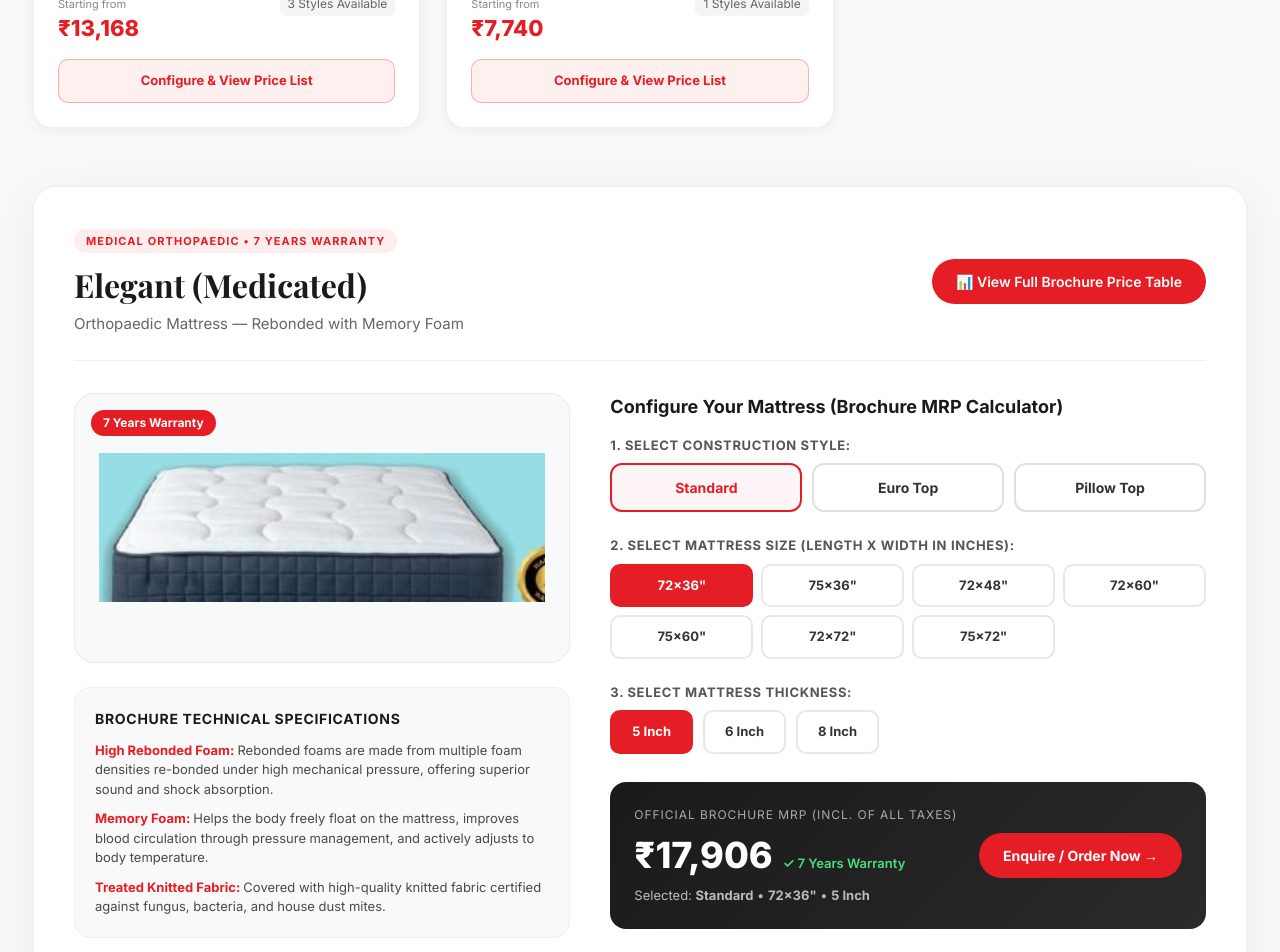
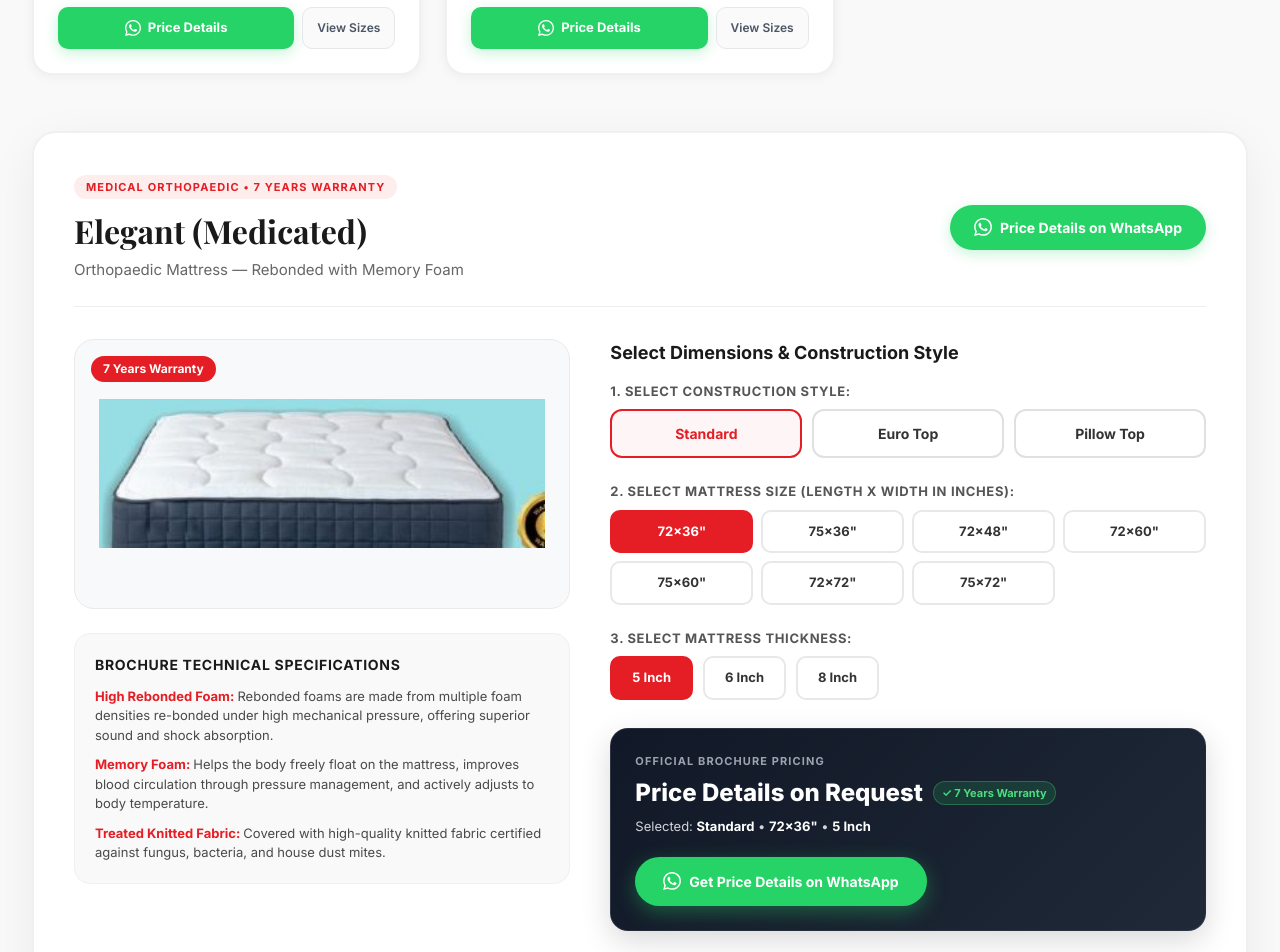
Before and after one commit to alinajaleelkavungal/topsleepmatress, a Next.js app: page / in a window 1280 px wide. Shown: the part 4140-5092 px from the top of the page. Built offline with nearby package versions, Linux system fonts and the light colour scheme; a web font is replaced by a local one.

Commit message:
removed productprice

```diff
--- a/components/ProductsSection.tsx
+++ b/components/ProductsSection.tsx
@@ -23,6 +23,31 @@
   name: string
   thicknesses: string[]
   prices: Record<string, Record<string, number>>
+}
+
+// Business WhatsApp Configuration
+// Note: Replace this placeholder number with your actual Business WhatsApp number (including country code, no '+' or spaces, e.g. '919876543210')
+export const BUSINESS_WHATSAPP_NUMBER = '910000000000'
+
+export function getProductWhatsAppUrl(productName: string, configDetails?: string) {
+  const text = configDetails
+    ? `Hello TopSleep, I would like to get the price details and availability for *${productName}* (${configDetails}).`
+    : `Hello TopSleep, I would like to get the price details for *${productName}*.`
+  return `https://wa.me/${BUSINESS_WHATSAPP_NUMBER}?text=${encodeURIComponent(text)}`
+}
+
+export function WhatsAppIcon({ size = 16, color = 'currentColor' }: { size?: number; color?: string }) {
+  return (
+    <svg
+      width={size}
+      height={size}
+      viewBox="0 0 24 24"
+      fill={color}
+      style={{ display: 'inline-block', verticalAlign: 'middle', flexShrink: 0 }}
+    >
+      <path d="M.057 24l1.687-6.163c-1.041-1.804-1.588-3.849-1.587-5.946.003-6.556 5.338-11.891 11.893-11.891 3.181.001 6.167 1.24 8.413 3.488 2.245 2.248 3.481 5.236 3.48 8.414-.003 6.557-5.338 11.892-11.893 11.892-1.99-.001-3.951-.5-5.688-1.448l-6.305 1.654zm6.597-3.807c1.676.995 3.276 1.591 5.392 1.592 5.448 0 9.886-4.434 9.889-9.885.002-5.462-4.415-9.89-9.881-9.892-5.452 0-9.887 4.434-9.889 9.884-.001 2.225.651 3.891 1.746 5.634l-.999 3.648 3.742-.981zm11.387-5.464c-.074-.124-.272-.198-.57-.347-.297-.149-1.758-.868-2.031-.967-.272-.099-.47-.149-.669.149-.198.297-.768.967-.941 1.165-.173.198-.347.223-.644.074-.297-.149-1.255-.462-2.39-1.475-.883-.788-1.48-1.761-1.653-2.059-.173-.297-.018-.458.13-.606.134-.133.297-.347.446-.521.151-.172.2-.296.3-.495.099-.198.05-.372-.025-.521-.075-.148-.669-1.611-.916-2.206-.242-.579-.487-.501-.669-.51l-.57-.01c-.198 0-.52.074-.792.372s-1.04 1.016-1.04 2.479 1.065 2.876 1.213 3.074c.149.198 2.095 3.2 5.076 4.487.709.306 1.263.489 1.694.626.712.226 1.36.194 1.872.118.571-.085 1.758-.719 2.006-1.413.248-.695.248-1.29.173-1.414z"/>
+    </svg>
+  )
 }
 
 export interface Product {
@@ -593,26 +618,41 @@
                 </p>
               </div>
 
-              <button
-                id="toggle-brochure-table-btn"
-                onClick={() => setShowPriceTable(!showPriceTable)}
+              <a
+                href={getProductWhatsAppUrl(
+                  selectedProduct.name,
+                  `Style: ${activeStyle.name}, Size: ${selectedSize}", Thickness: ${selectedThickness}`
+                )}
+                target="_blank"
+                rel="noopener noreferrer"
+                id="header-whatsapp-quote-btn"
                 style={{
-                  background: showPriceTable ? '#1A1A1A' : '#E51D24',
+                  background: '#25D366',
                   color: '#fff',
                   border: 'none',
                   borderRadius: '50px',
                   padding: '12px 24px',
-                  fontWeight: 600,
+                  fontWeight: 700,
                   fontSize: '14px',
-                  cursor: 'pointer',
+                  textDecoration: 'none',
                   display: 'inline-flex',
                   alignItems: 'center',
                   gap: '8px',
-                  transition: 'all 0.2s',
+                  boxShadow: '0 4px 14px rgba(37, 211, 102, 0.25)',
+                  transition: 'all 0.2s ease',
+                }}
+                onMouseEnter={(e) => {
+                  ;(e.currentTarget as HTMLElement).style.background = '#20BA5A'
+                  ;(e.currentTarget as HTMLElement).style.transform = 'translateY(-1px)'
+                }}
+                onMouseLeave={(e) => {
+                  ;(e.currentTarget as HTMLElement).style.background = '#25D366'
+                  ;(e.currentTarget as HTMLElement).style.transform = 'translateY(0)'
                 }}
               >
-                📊 {showPriceTable ? 'Hide Brochure Price Table' : 'View Full Brochure Price Table'}
-              </button>
+                <WhatsAppIcon size={18} />
+                <span>Price Details on WhatsApp</span>
+              </a>
             </div>
 
             {/* Main Interactive Grid: Left Image & Specs, Right Price Calculator */}
@@ -684,7 +724,7 @@
               {/* Right Column: Size, Style, Thickness Selectors & Live Price */}
               <div>
                 <h4 style={{ fontSize: '18px', fontWeight: 700, color: '#1A1A1A', marginBottom: '16px' }}>
-                  Configure Your Mattress (Brochure MRP Calculator)
+                  Select Dimensions &amp; Construction Style
                 </h4>
 
                 {/* Step 1: Select Style (Standard, Euro Top, Pillow Top) */}
@@ -788,13 +828,85 @@
                   </div>
                 </div>
 
-                {/* Price Display Card */}
+                {/* Price Inquiry Card */}
                 <div
                   style={{
-                    background: 'linear-gradient(135deg, #1A1A1A 0%, #2A2A2A 100%)',
+                    background: 'linear-gradient(135deg, #111827 0%, #1F2937 100%)',
                     color: '#fff',
+                    borderRadius: '18px',
+                    padding: '24px',
+                    display: 'flex',
+                    alignItems: 'center',
+                    justifyContent: 'space-between',
+                    flexWrap: 'wrap',
+                    gap: '20px',
+                    border: '1px solid rgba(255,255,255,0.08)',
+                    boxShadow: '0 10px 30px rgba(0,0,0,0.15)',
+                  }}
+                >
+                  <div>
+                    <div style={{ color: '#9CA3AF', fontSize: '11px', fontWeight: 700, textTransform: 'uppercase', letterSpacing: '0.1em', marginBottom: '6px' }}>
+                      Official Brochure Pricing
+                    </div>
+                    <div style={{ display: 'flex', alignItems: 'center', gap: '10px', marginBottom: '6px' }}>
+                      <span style={{ fontSize: '24px', fontWeight: 800, color: '#fff' }}>
+                        Price Details on Request
+                      </span>
+                      <span style={{ background: 'rgba(37, 211, 102, 0.15)', color: '#4ADE80', border: '1px solid rgba(74, 222, 128, 0.3)', fontSize: '11px', fontWeight: 700, padding: '3px 8px', borderRadius: '20px' }}>
+                        ✓ {selectedProduct.warranty}
+                      </span>
+                    </div>
+                    <div style={{ color: '#D1D5DB', fontSize: '13px', lineHeight: 1.5 }}>
+                      Selected: <strong style={{ color: '#fff' }}>{activeStyle.name}</strong> &bull; <strong style={{ color: '#fff' }}>{selectedSize}&quot;</strong> &bull; <strong style={{ color: '#fff' }}>{selectedThickness}</strong>
+                    </div>
+                  </div>
+
+                  <a
+                    href={getProductWhatsAppUrl(
+                      selectedProduct.name,
+                      `Style: ${activeStyle.name}, Size: ${selectedSize}", Thickness: ${selectedThickness}`
+                    )}
+                    target="_blank"
+                    rel="noopener noreferrer"
+                    id="configurator-whatsapp-btn"
+                    style={{
+                      background: '#25D366',
+                      color: '#fff',
+                      padding: '14px 28px',
+                      borderRadius: '50px',
+                      fontWeight: 700,
+                      fontSize: '14px',
+                      textDecoration: 'none',
+                      transition: 'all 0.2s ease',
+                      display: 'inline-flex',
+                      alignItems: 'center',
+                      gap: '8px',
+                      boxShadow: '0 6px 20px rgba(37, 211, 102, 0.35)',
+                    }}
+                    onMouseEnter={(e) => {
+                      ;(e.currentTarget as HTMLElement).style.background = '#20BA5A'
+                      ;(e.currentTarget as HTMLElement).style.transform = 'translateY(-2px)'
+                    }}
+                    onMouseLeave={(e) => {
+                      ;(e.currentTarget as HTMLElement).style.background = '#25D366'
+                      ;(e.currentTarget as HTMLElement).style.transform = 'translateY(0)'
+                    }}
+                  >
+                    <WhatsAppIcon size={18} />
+                    <span>Get Price Details on WhatsApp</span>
+                  </a>
+                </div>
+              </div>
+            </div>
+
+            {/* WhatsApp Catalog Inquiry Box */}
+            <div
+              style={{
+                marginTop: '32px',
+                background: 'linear-gradient(135deg, #F0FDF4 0%, #FFFFFF 100%)',
+                border: '1.5px solid #BBF7D0',
                 borderRadius: '16px',
-                    padding: '24px',
+                padding: '24px 28px',
                 display: 'flex',
                 alignItems: 'center',
                 justifyContent: 'space-between',
@@ -803,144 +915,36 @@
               }}
             >
               <div>
-                    <div style={{ color: '#AAA', fontSize: '12px', textTransform: 'uppercase', letterSpacing: '0.08em', marginBottom: '4px' }}>
-                      Official Brochure MRP (Incl. of All Taxes)
+                <h4 style={{ fontSize: '16px', fontWeight: 700, color: '#14532D', marginBottom: '4px', display: 'flex', alignItems: 'center', gap: '8px' }}>
+                  <span>📲</span> Looking for Complete Brochure &amp; Custom Size Quotations?
+                </h4>
+                <p style={{ fontSize: '13px', color: '#166534', margin: 0, lineHeight: 1.5 }}>
+                  Chat directly with our official TopSleep sales team on WhatsApp for wholesale pricing, bespoke dimensions, and current promotions.
+                </p>
               </div>
-                    <div style={{ display: 'flex', alignItems: 'baseline', gap: '10px' }}>
-                      <span style={{ fontSize: '36px', fontWeight: 800, color: '#fff' }}>
-                        ₹{currentPrice.toLocaleString()}
-                      </span>
-                      <span style={{ color: '#4ADE80', fontSize: '13px', fontWeight: 600 }}>
-                        ✓ {selectedProduct.warranty}
-                      </span>
-                    </div>
-                    <div style={{ color: '#bbb', fontSize: '13px', marginTop: '4px' }}>
-                      Selected: <strong>{activeStyle.name}</strong> &bull; <strong>{selectedSize}&quot;</strong> &bull; <strong>{selectedThickness}</strong>
-                    </div>
-                  </div>
-
-                  <div style={{ display: 'flex', gap: '10px' }}>
               <a
-                      href="#contact"
+                href={getProductWhatsAppUrl(selectedProduct.name, 'Full Brochure & Custom Size Quotation')}
+                target="_blank"
+                rel="noopener noreferrer"
                 style={{
-                        background: '#E51D24',
+                  background: '#16A34A',
                   color: '#fff',
-                        padding: '12px 24px',
+                  padding: '10px 20px',
                   borderRadius: '50px',
                   fontWeight: 700,
-                        fontSize: '14px',
+                  fontSize: '13px',
                   textDecoration: 'none',
+                  display: 'inline-flex',
+                  alignItems: 'center',
+                  gap: '6px',
+                  boxShadow: '0 4px 12px rgba(22, 163, 74, 0.25)',
                   transition: 'all 0.2s',
-                        display: 'inline-block',
-                      }}
-                      onMouseEnter={(e) => {
-                        ;(e.currentTarget as HTMLElement).style.background = '#C8161D'
-                      }}
-                      onMouseLeave={(e) => {
-                        ;(e.currentTarget as HTMLElement).style.background = '#E51D24'
                 }}
               >
-                      Enquire / Order Now →
+                <WhatsAppIcon size={16} />
+                <span>Chat on WhatsApp</span>
               </a>
             </div>
-                </div>
-              </div>
-            </div>
-
-            {/* Collapsible Full Brochure MRP Price Table */}
-            {showPriceTable && (
-              <div
-                style={{
-                  marginTop: '40px',
-                  borderTop: '2px dashed #E0E0E0',
-                  paddingTop: '32px',
-                }}
-              >
-                <div style={{ display: 'flex', alignItems: 'center', justifyContent: 'space-between', marginBottom: '16px' }}>
-                  <h4 style={{ fontSize: '20px', fontWeight: 700, color: '#1A1A1A' }}>
-                    Official Maximum Retail Price (MRP) Table &mdash; {selectedProduct.name}
-                  </h4>
-                  <span style={{ fontSize: '13px', color: '#666' }}>All amounts in Indian Rupees (₹) Inclusive of All Taxes</span>
-                </div>
-
-                <div style={{ overflowX: 'auto' }}>
-                  <table
-                    style={{
-                      width: '100%',
-                      borderCollapse: 'collapse',
-                      fontSize: '13px',
-                      textAlign: 'center',
-                    }}
-                  >
-                    <thead>
-                      <tr style={{ background: '#1A1A1A', color: '#fff' }}>
-                        <th style={{ padding: '12px 8px', border: '1px solid #333' }}>SIZE</th>
-                        {selectedProduct.styles.map((st) => (
-                          <th
-                            key={st.name}
-                            colSpan={st.thicknesses.length}
-                            style={{
-                              padding: '12px 8px',
-                              border: '1px solid #333',
-                              background: '#E51D24',
-                            }}
-                          >
-                            {st.name.toUpperCase()}
-                          </th>
-                        ))}
-                      </tr>
-                      <tr style={{ background: '#F2F2F2', color: '#333', fontWeight: 700 }}>
-                        <th style={{ padding: '10px 8px', border: '1px solid #E0E0E0' }}>Length x Width</th>
-                        {selectedProduct.styles.map((st) =>
-                          st.thicknesses.map((th) => (
-                            <th key={st.name + th} style={{ padding: '10px 8px', border: '1px solid #E0E0E0' }}>
-                              {th}
-                            </th>
-                          ))
-                        )}
-                      </tr>
-                    </thead>
-                    <tbody>
-                      {selectedProduct.sizes.map((sz, rowIdx) => (
-                        <tr
-                          key={sz}
-                          style={{
-                            background: rowIdx % 2 === 0 ? '#fff' : '#FBFBFB',
-                          }}
-                        >
-                          <td style={{ padding: '10px 8px', fontWeight: 700, border: '1px solid #E0E0E0', background: '#F7F7F7' }}>
-                            {sz}
-                          </td>
-                          {selectedProduct.styles.map((st) =>
-                            st.thicknesses.map((th) => {
-                              const p = st.prices[sz]?.[th]
-                              const isHighlighted =
-                                selectedSize === sz &&
-                                activeStyle.name === st.name &&
-                                selectedThickness === th
-                              return (
-                                <td
-                                  key={st.name + th}
-                                  style={{
-                                    padding: '10px 8px',
-                                    border: '1px solid #E0E0E0',
-                                    fontWeight: isHighlighted ? 800 : 500,
-                                    color: isHighlighted ? '#fff' : '#1A1A1A',
-                                    background: isHighlighted ? '#E51D24' : 'transparent',
-                                  }}
-                                >
-                                  {p ? `₹${p.toLocaleString()}` : '—'}
-                                </td>
-                              )
-                            })
-                          )}
-                        </tr>
-                      ))}
-                    </tbody>
-                  </table>
-                </div>
-              </div>
-            )}
           </div>
         </div>
       </div>
@@ -1075,37 +1079,85 @@
           ))}
         </ul>
 
-        {/* Price & Action */}
+        {/* Price on Request & Action */}
         <div style={{ marginTop: 'auto', paddingTop: '14px', borderTop: '1px solid #F0F0F0' }}>
-          <div style={{ display: 'flex', alignItems: 'baseline', justifyContent: 'space-between', marginBottom: '14px' }}>
-            <div>
-              <span style={{ fontSize: '11px', color: '#888', display: 'block' }}>Starting from</span>
-              <span style={{ fontSize: '22px', fontWeight: 800, color: '#E51D24' }}>
-                ₹{product.basePrice.toLocaleString()}
+          <div style={{ display: 'flex', alignItems: 'center', justifyContent: 'space-between', marginBottom: '14px' }}>
+            <span
+              style={{
+                display: 'inline-flex',
+                alignItems: 'center',
+                gap: '5px',
+                fontSize: '12px',
+                fontWeight: 600,
+                color: '#166534',
+                background: '#F0FDF4',
+                padding: '4px 10px',
+                borderRadius: '20px',
+                border: '1px solid #DCFCE7',
+              }}
+            >
+              <span>🏷️</span> Price on Request
             </span>
-            </div>
             <span style={{ fontSize: '12px', color: '#666', background: '#F5F5F5', padding: '3px 8px', borderRadius: '6px' }}>
               {product.styles.length} Styles Available
             </span>
           </div>
 
-          <button
-            id={`configure-${product.id}`}
+          <div style={{ display: 'flex', gap: '8px' }}>
+            <a
+              href={getProductWhatsAppUrl(product.name, product.tagline)}
+              target="_blank"
+              rel="noopener noreferrer"
+              id={`price-details-${product.id}`}
+              onClick={(e) => e.stopPropagation()}
               style={{
-              width: '100%',
-              padding: '11px',
-              background: selected ? '#E51D24' : '#FFF0F0',
-              color: selected ? '#fff' : '#E51D24',
-              border: `1.5px solid ${selected ? '#E51D24' : 'rgba(229,29,36,0.3)'}`,
+                flex: 1,
+                padding: '11px 14px',
+                background: '#25D366',
+                color: '#fff',
                 borderRadius: '10px',
                 fontWeight: 700,
                 fontSize: '13px',
+                textDecoration: 'none',
+                display: 'inline-flex',
+                alignItems: 'center',
+                justifyContent: 'center',
+                gap: '7px',
+                boxShadow: '0 4px 14px rgba(37, 211, 102, 0.25)',
+                transition: 'all 0.2s ease',
+              }}
+              onMouseEnter={(e) => {
+                ;(e.currentTarget as HTMLElement).style.background = '#20BA5A'
+                ;(e.currentTarget as HTMLElement).style.transform = 'translateY(-1px)'
+              }}
+              onMouseLeave={(e) => {
+                ;(e.currentTarget as HTMLElement).style.background = '#25D366'
+                ;(e.currentTarget as HTMLElement).style.transform = 'translateY(0)'
+              }}
+            >
+              <WhatsAppIcon size={16} />
+              <span>Price Details</span>
+            </a>
+
+            <button
+              id={`configure-${product.id}`}
+              onClick={() => onSelect()}
+              style={{
+                padding: '11px 14px',
+                background: selected ? '#FFF0F0' : '#FAFAFA',
+                color: selected ? '#E51D24' : '#4B5563',
+                border: `1.5px solid ${selected ? '#E51D24' : '#E5E7EB'}`,
+                borderRadius: '10px',
+                fontWeight: 600,
+                fontSize: '12px',
                 cursor: 'pointer',
                 transition: 'all 0.2s',
+                whiteSpace: 'nowrap',
               }}
             >
-            {selected ? '✓ Configuring Options' : 'Configure & View Price List'}
+              {selected ? '✓ Sizes' : 'View Sizes'}
             </button>
+          </div>
         </div>
       </div>
     </div>
```
Lines whose indentation alone changed are shown as unchanged.
